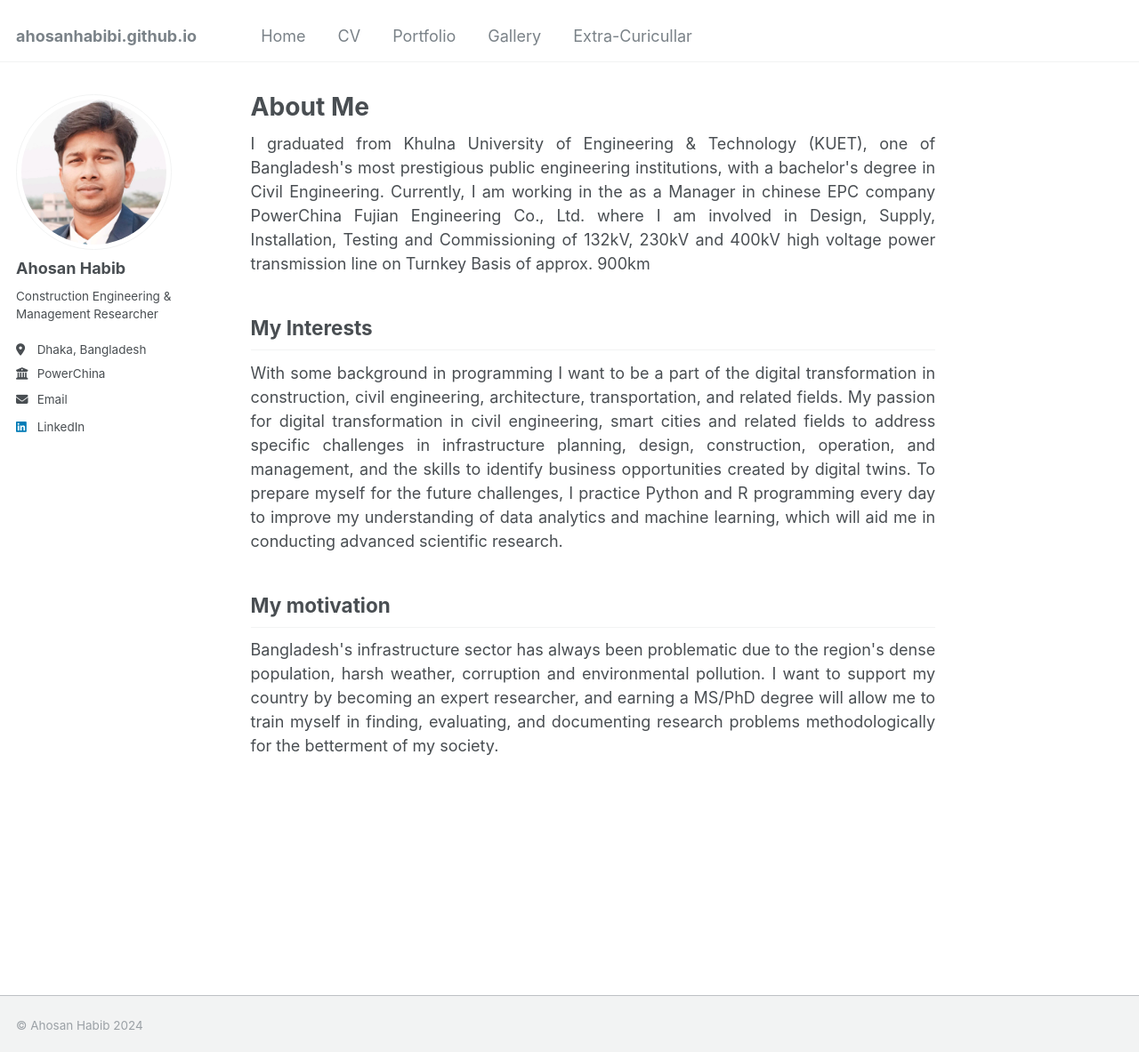
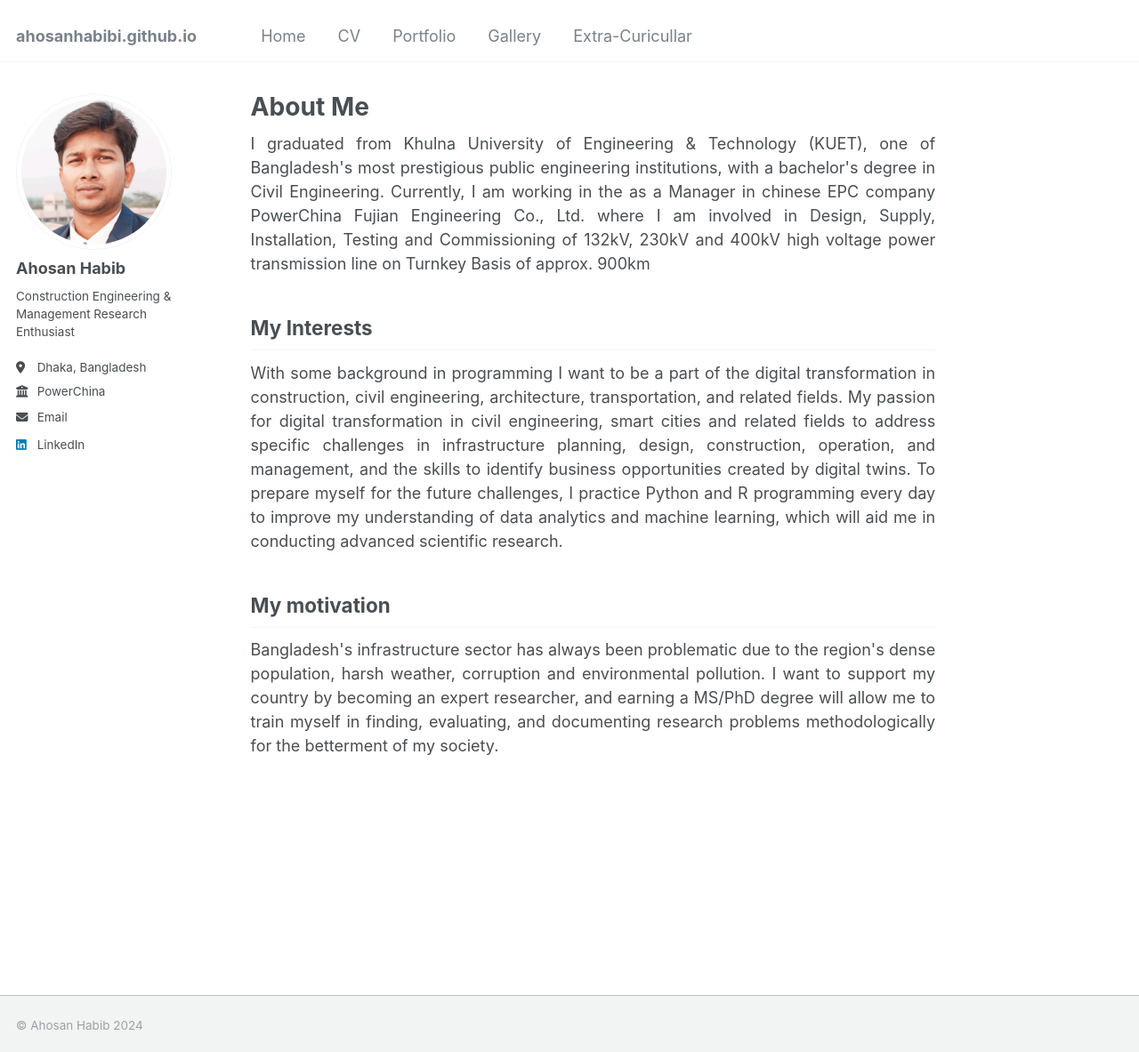
Before and after one commit to ahosanhabibi/ahosanhabibi.github.io, a Jekyll site: the page built from _pages/about.md, in a window 1280 px wide and 1183 px high. Shown: the whole window at 89% size. Built offline with Jekyll 4.4.1, drawn with Linux system fonts in a browser that asks for light colours.

Commit message:
Update _config.yml

```diff
--- a/_config.yml
+++ b/_config.yml
@@ -24,7 +24,7 @@ author:
   avatar           : "1617000343312.jpeg"
   name             : "Ahosan Habib"
   pronouns         : # example: "she/her"
-  bio              : "Construction Engineering & Management Researcher"
+  bio              : "Construction Engineering & Management Research Enthusiast"
   location         : "Dhaka, Bangladesh"
   employer         : "PowerChina"
   uri              : # URL
```
